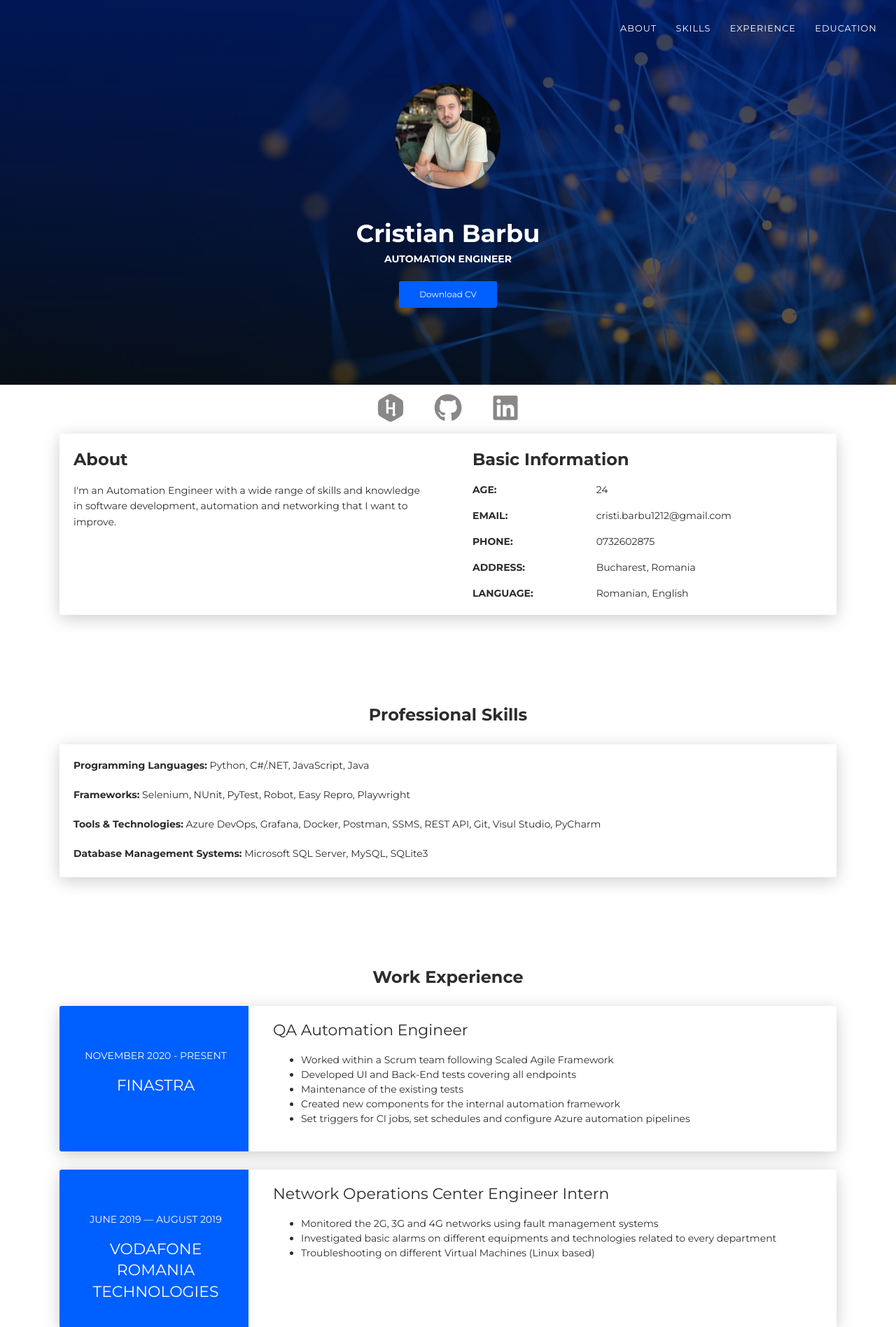
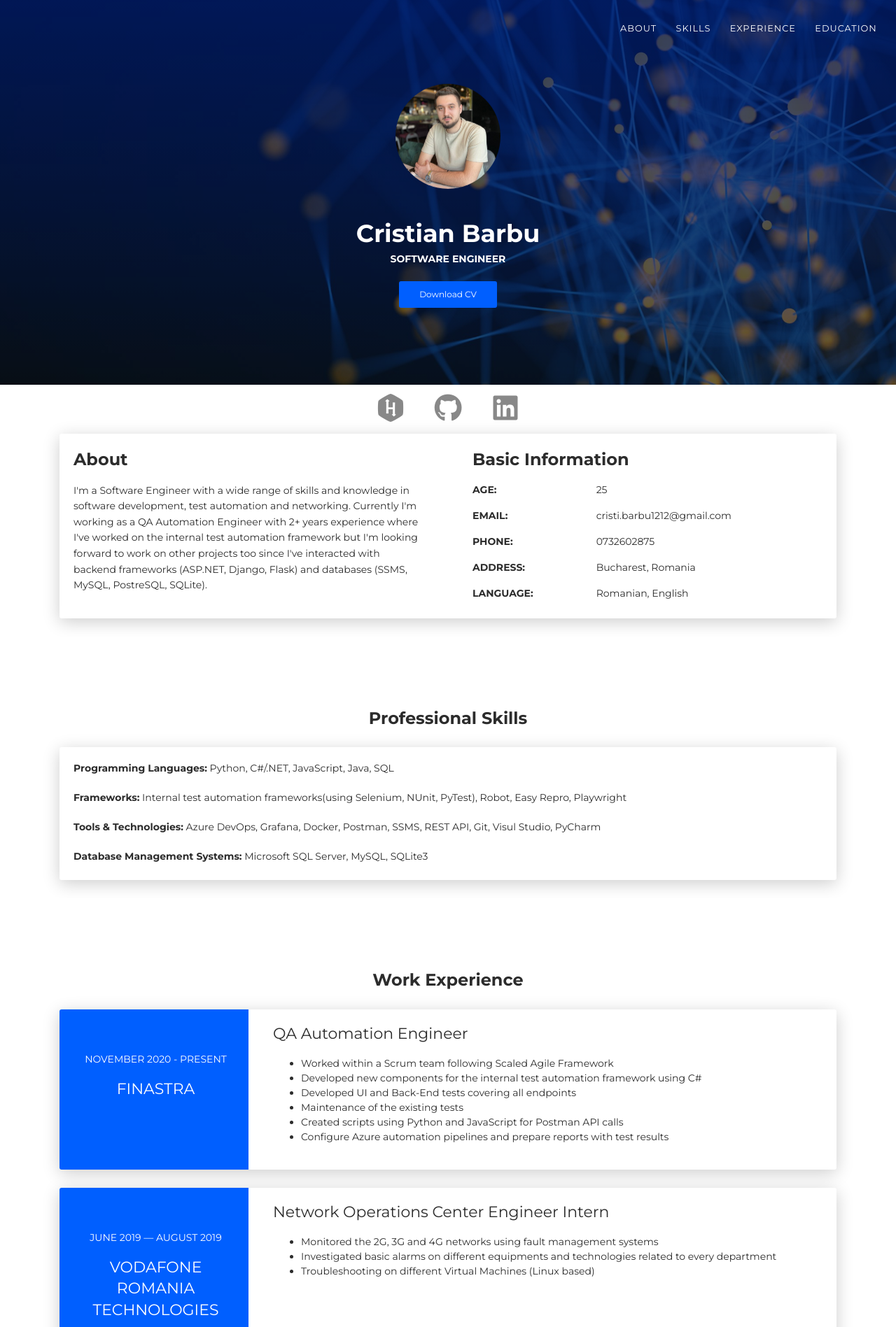
Before and after one commit to cbarbu12/resume, a Flask app: page / in a window 1280 px wide. Shown: the top 1897 px of the page at 70% size. Run offline with Flask 2, Linux system fonts and the light colour scheme; some libraries are stand-ins or nearby versions.

Commit message:
update html data

```diff
--- a/templates/index.html
+++ b/templates/index.html
@@ -52,7 +52,7 @@
         <div class="content-center">
           <div class="cc-profile-image"><a href="#"><img src="static/images/profile.jpg" alt="Image"/></a></div>
           <div class="h2 title">Cristian Barbu</div>
-          <p class="category text-white">Automation Engineer</p><a class="btn btn-primary" target="_blank" href="{{ url_for('static',filename='Cristian-Alexandru_Barbu_-_Automation_Engineer.pdf') }}" data-aos="zoom-in" data-aos-anchor="data-aos-anchor">Download CV</a>
+          <p class="category text-white">Software Engineer</p><a class="btn btn-primary" target="_blank" href="{{ url_for('static',filename='Cristian-Alexandru_Barbu_-_Automation_Engineer.pdf') }}" data-aos="zoom-in" data-aos-anchor="data-aos-anchor">Download CV</a>
         </div>
       </div>
       <div class="section">
@@ -70,7 +70,10 @@
         <div class="col-lg-6 col-md-12">
           <div class="card-body">
             <div class="h4 mt-0 title">About</div>
-            <p>I'm an Automation Engineer with a wide range of skills and knowledge in software development, automation and networking that I want to improve.</p>
+            <p>I'm a Software Engineer with a wide range of skills and knowledge in software development, test automation and networking.
+               Currently I'm working as a QA Automation Engineer with 2+ years experience where I've worked on the internal test automation framework
+               but I'm looking forward to work on other projects too since I've interacted with backend frameworks (ASP.NET, Django, Flask) and databases
+               (SSMS, MySQL, PostreSQL, SQLite).</p>
             </div>
         </div>
         <div class="col-lg-6 col-md-12">
@@ -78,7 +81,16 @@
             <div class="h4 mt-0 title">Basic Information</div>
             <div class="row">
               <div class="col-sm-4"><strong class="text-uppercase">Age:</strong></div>
-              <div class="col-sm-8">24</div>
+              <div class="col-sm-8">
+                <script>
+                  var dob = new Date("12/12/1997");
+                  var month_diff = Date.now() - dob.getTime();
+                  var age_dt = new Date(month_diff);
+                  var year = age_dt.getUTCFullYear();
+                  var age = Math.abs(year - 1970);
+                  document.write(age);
+              </script>
+              </div>
             </div>
             <div class="row mt-3">
               <div class="col-sm-4"><strong class="text-uppercase">Email:</strong></div>
@@ -107,8 +119,8 @@
     <div class="h4 text-center mb-4 title">Professional Skills</div>
     <div class="card" data-aos="fade-up" data-aos-anchor-placement="top-bottom">
       <div class="card-body">
-        <b>Programming Languages:</b> Python, C#/.NET, JavaScript, Java<br><br>
-        <b>Frameworks:</b> Selenium, NUnit, PyTest, Robot, Easy Repro, Playwright<br><br>
+        <b>Programming Languages:</b> Python, C#/.NET, JavaScript, Java, SQL<br><br>
+        <b>Frameworks:</b> Internal test automation frameworks(using Selenium, NUnit, PyTest), Robot, Easy Repro, Playwright<br><br>
         <b>Tools & Technologies:</b> Azure DevOps, Grafana, Docker, Postman, SSMS, REST API, Git, Visul Studio, PyCharm<br><br>
         <b>Database Management Systems:</b> Microsoft SQL Server, MySQL, SQLite3
       </div>
@@ -133,10 +145,11 @@
             <p>
               <ul>
                 <li>Worked within a Scrum team following Scaled Agile Framework</li>
+                <li>Developed new components for the internal test automation framework using C#</li>
                 <li>Developed UI and Back-End tests covering all endpoints</li>
                 <li>Maintenance of the existing tests</li>
-                <li>Created new components for the internal automation framework</li>
-                <li>Set triggers for CI jobs, set schedules and configure Azure automation pipelines</li>
+                <li>Created scripts using Python and JavaScript for Postman API calls</li>
+                <li>Configure Azure automation pipelines and prepare reports with test results</li>
               </ul>
               </p>
           </div>
```
